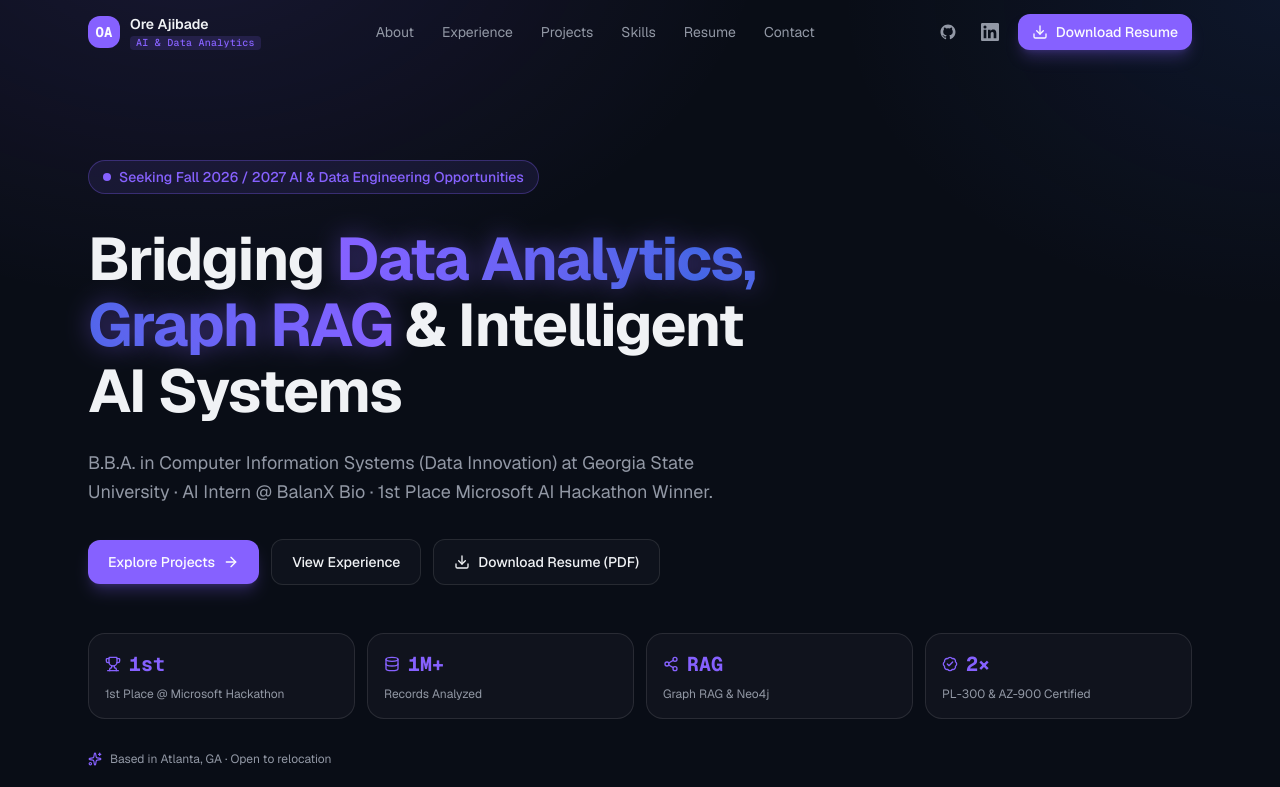
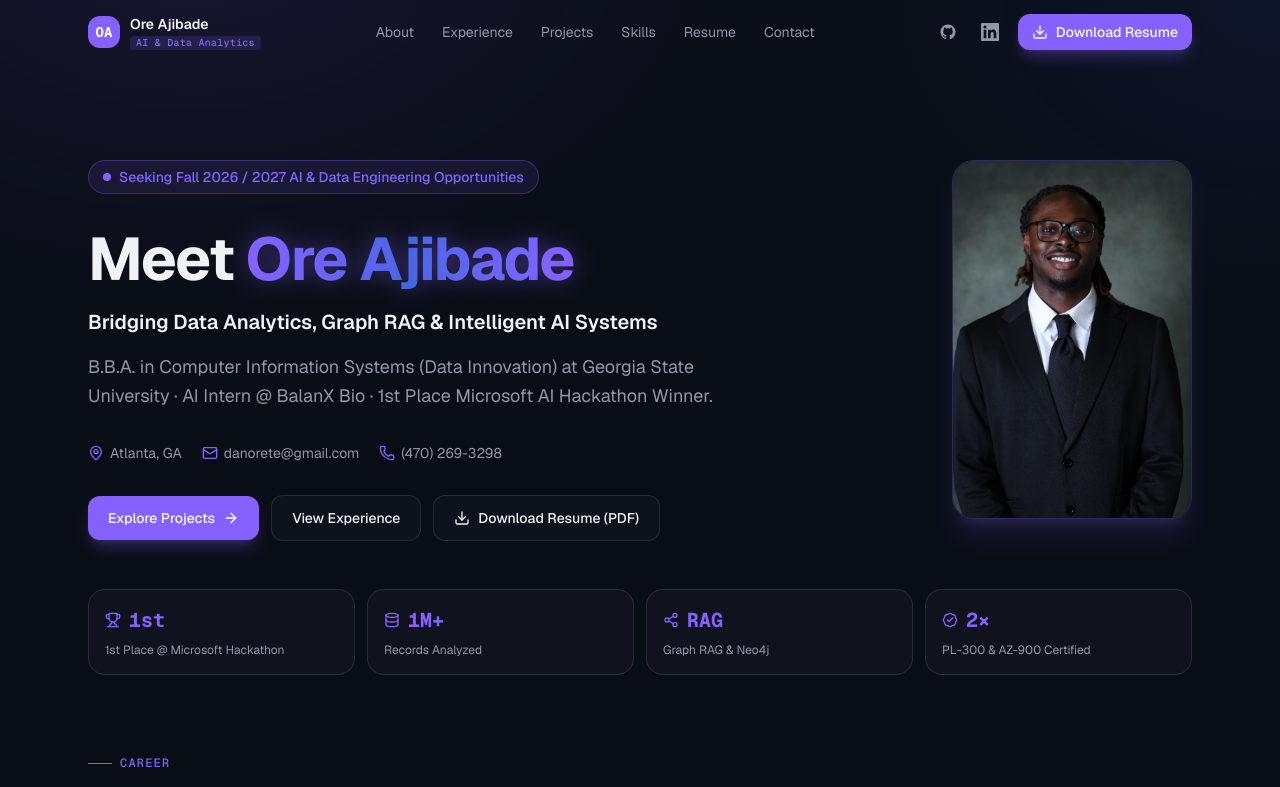
Before and after one commit to Danorete/ore-ajibade-portfolio, a Next.js app: page / in a window 1280 px wide. Shown: the top 787 px of the page. Built offline with nearby package versions, Linux system fonts and the light colour scheme.

Commit message:
Add hero name title, headshot, and contact strip; tighten hero spacing
Co-authored-by: Cursor <cursoragent@cursor.com>

```diff
--- a/components/experience.tsx
+++ b/components/experience.tsx
@@ -10,7 +10,7 @@ export function Experience() {
   const [open, setOpen] = useState(0)
 
   return (
-    <section id="experience" className="mx-auto max-w-6xl px-4 py-16 sm:px-6 md:py-24">
+    <section id="experience" className="mx-auto max-w-6xl px-4 pt-8 pb-16 sm:px-6 md:pt-10 md:pb-24">
       <SectionHeading
         eyebrow="Career"
         title="Work Experience & Leadership"
--- a/components/hero.tsx
+++ b/components/hero.tsx
@@ -5,8 +5,10 @@ import {
   BadgeCheck,
   Database,
   Download,
+  Mail,
+  MapPin,
+  Phone,
   Share2,
-  Sparkles,
   Trophy,
 } from 'lucide-react'
 import { heroStats, profile } from '@/lib/data'
@@ -22,8 +24,10 @@ export function Hero() {
   return (
     <section
       id="about"
-      className="relative mx-auto flex max-w-6xl flex-col items-start gap-8 px-4 pt-32 pb-16 sm:px-6 md:pt-40 md:pb-24"
+      className="relative mx-auto flex max-w-6xl flex-col items-start gap-8 px-4 pt-32 pb-8 sm:px-6 md:pt-40 md:pb-10"
     >
+      <div className="flex w-full flex-col-reverse items-start gap-8 md:flex-row md:justify-between">
+        <div className="flex flex-col items-start gap-8">
           <div className="inline-flex items-center gap-2 rounded-full border border-primary/30 bg-primary/10 px-3.5 py-1.5 text-sm font-medium text-primary">
             <span className="relative flex size-2">
               <span className="absolute inline-flex size-full animate-ping rounded-full bg-primary opacity-75" />
@@ -34,15 +38,38 @@ export function Hero() {
 
           <div className="max-w-3xl">
             <h1 className="text-pretty text-4xl font-bold leading-[1.1] tracking-tight sm:text-5xl md:text-6xl">
-          Bridging{' '}
+              Meet{' '}
               <span className="glow-text bg-gradient-to-r from-primary via-accent to-primary bg-clip-text text-transparent">
-            Data Analytics, Graph RAG
-          </span>{' '}
-          &amp; Intelligent AI Systems
+                {profile.name}
+              </span>
             </h1>
-        <p className="mt-6 max-w-2xl text-pretty text-base leading-relaxed text-muted-foreground sm:text-lg">
+            <p className="mt-4 text-pretty text-lg font-semibold text-foreground sm:text-xl">
+              {profile.headline}
+            </p>
+            <p className="mt-4 max-w-2xl text-pretty text-base leading-relaxed text-muted-foreground sm:text-lg">
               {profile.subtitle}
             </p>
+          </div>
+
+          <div className="flex flex-wrap items-center gap-x-5 gap-y-2 text-sm text-muted-foreground">
+            <span className="inline-flex items-center gap-1.5">
+              <MapPin className="size-4 text-primary" />
+              {profile.location}
+            </span>
+            <a
+              href={`mailto:${profile.email}`}
+              className="inline-flex items-center gap-1.5 transition-colors hover:text-foreground"
+            >
+              <Mail className="size-4 text-primary" />
+              {profile.email}
+            </a>
+            <a
+              href={profile.phoneHref}
+              className="inline-flex items-center gap-1.5 transition-colors hover:text-foreground"
+            >
+              <Phone className="size-4 text-primary" />
+              {profile.phone}
+            </a>
           </div>
 
           <div className="flex flex-wrap items-center gap-3">
@@ -68,6 +95,14 @@ export function Hero() {
               Download Resume (PDF)
             </button>
           </div>
+        </div>
+
+        <img
+          src="/ore-ajibade.png"
+          alt="Professional portrait of Ore Ajibade"
+          className="w-40 shrink-0 rounded-2xl border border-primary/30 object-cover shadow-xl shadow-primary/15 sm:w-48 md:w-60"
+        />
+      </div>
 
       <div className="grid w-full grid-cols-2 gap-3 pt-4 md:grid-cols-4">
         {heroStats.map((s) => {
@@ -91,10 +126,6 @@ export function Hero() {
         })}
       </div>
 
-      <div className="inline-flex items-center gap-2 text-xs text-muted-foreground">
-        <Sparkles className="size-3.5 text-primary" />
-        Based in {profile.location} · Open to relocation
-      </div>
     </section>
   )
 }
--- a/lib/data.ts
+++ b/lib/data.ts
@@ -3,6 +3,8 @@ export const profile = {
   role: 'AI & Data Analytics',
   location: 'Atlanta, GA',
   email: 'danorete@gmail.com',
+  phone: '(470) 269-3298',
+  phoneHref: 'tel:+14702693298',
   github: 'https://github.com/danorete',
   linkedin: 'https://www.linkedin.com/in/ore-ajibade',
   status: 'Seeking Fall 2026 / 2027 AI & Data Engineering Opportunities',
```
Also changed, not shown: public/ore-ajibade.png (added). Lines whose indentation alone changed are shown as unchanged.
